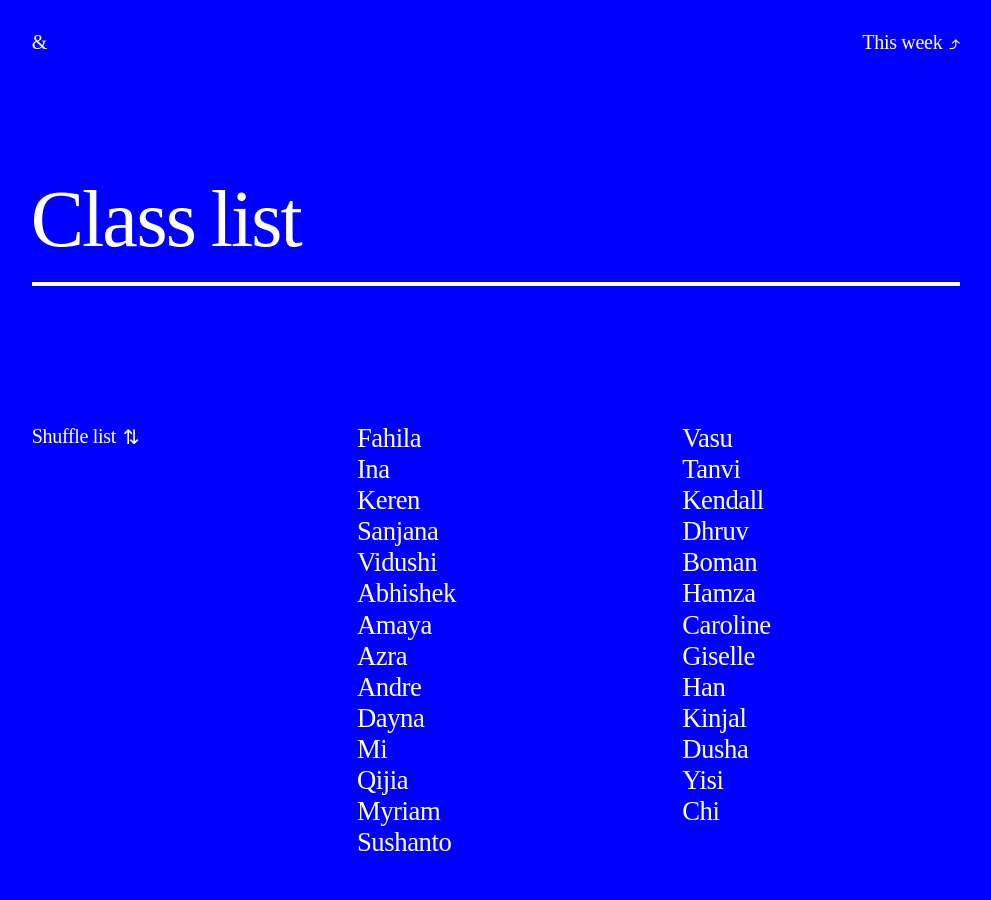
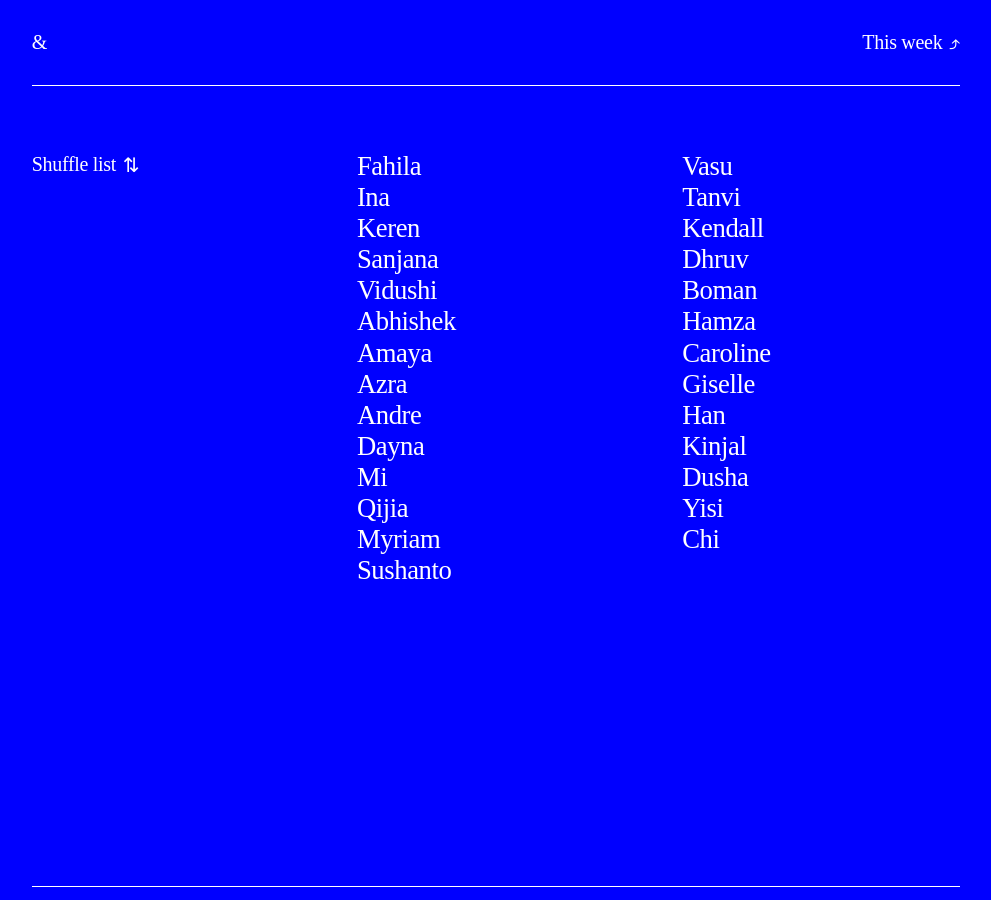
Before and after one commit to core-interaction/core-interaction.github.io, a Jekyll site: the page built from class.html, in a window 1280 px wide and 900 px high. Shown: the whole window, without its empty margins (144-1135 px from the left). Built offline with Jekyll 4.4.1, drawn with Linux system fonts in a browser that asks for light colours.

Commit message:
Nix title, adjust spacing.

```diff
--- a/assets/styles/common.scss
+++ b/assets/styles/common.scss
@@ -362,23 +362,33 @@ body {
 	&.class {
 		@extend %--reverse;
 
-		button {
+		> main {
+			> article {
+				&:first-child { // No title.
+					border-top-color: var(--color);
+					border-top-style: solid;
+					border-top-width: var(--divider--width);
+					margin-top:       calc(var(--margin--vertical) * -3);
+					padding-top:      calc(var(--margin--vertical) * 2);
+				}
+
+				> button {
 					@extend %link--element;
 
 					grid-column: 1;
 				}
 
-		ul {
+				> ul {
 					--groups:           2;
 					--typography--size: var(--typography--size--h3);
 
-			column-gap:            var(--margin);
-			display:               grid;
-			grid-auto-columns:     minmax(0, 1fr);
-			grid-auto-flow:        column;
-			grid-template-rows:    repeat(calc(var(--count) / var(--groups) + 1 / var(--groups)), min-content);
-			list-style:            initial;
-			padding:               initial;
+					column-gap:         var(--margin);
+					display:            grid;
+					grid-auto-columns:  minmax(0, 1fr);
+					grid-auto-flow:     column;
+					grid-template-rows: repeat(calc(var(--count) / var(--groups) + 1 / var(--groups)), min-content);
+					list-style:         initial;
+					padding:            initial;
 
 					@include breakpoint(568) {
 						--margin--top:  0rem;
@@ -393,3 +403,5 @@ body {
 				}
 			}
 		}
+	}
+}
--- a/class.html
+++ b/class.html
@@ -1,5 +1,4 @@
 ---
-title: Class list
 ---
 
 
```
Lines whose indentation alone changed are shown as unchanged.
